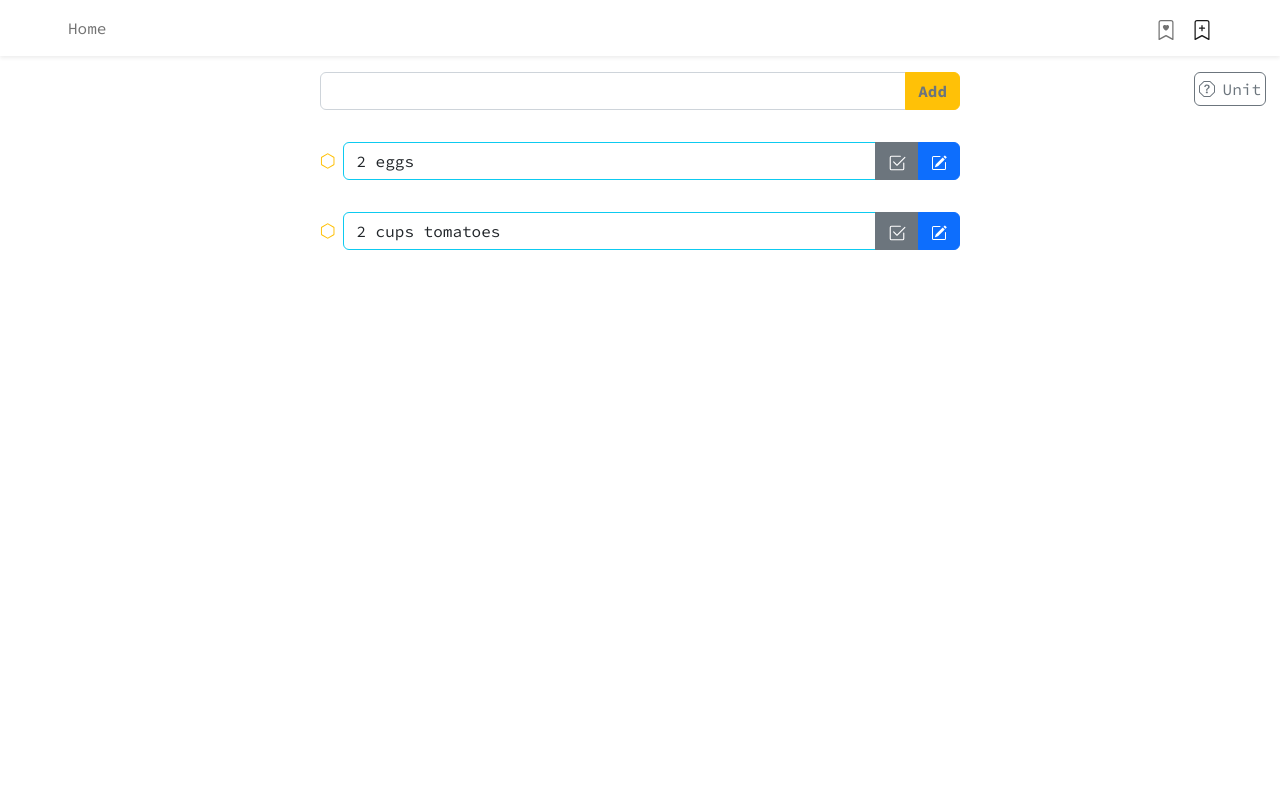
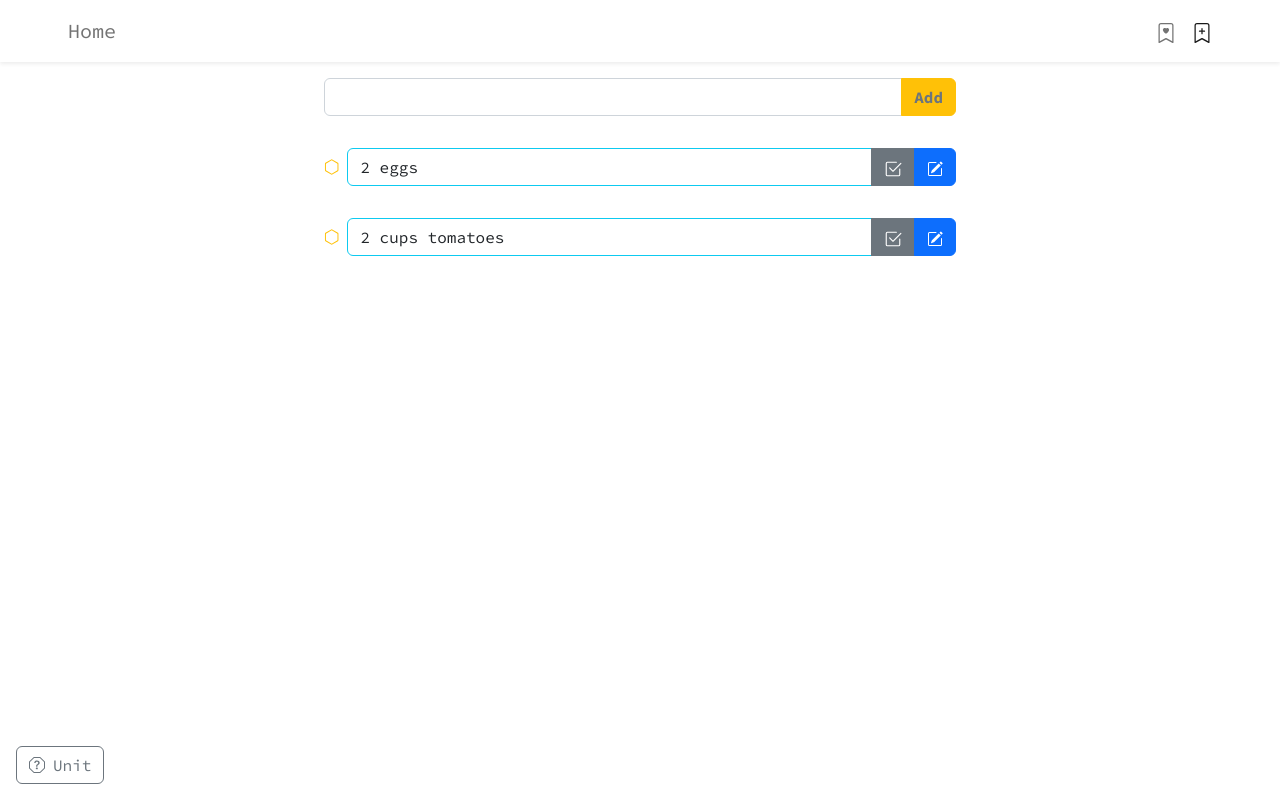
Before and after one commit to w1216linw/tobuy, a React (Create React App) app: page /tobuys in a window 1280 px wide. Built offline with nearby package versions, Linux system fonts and the light colour scheme; no server answers.

Commit message:
feat: like and add all

```diff
--- a/src/components/Ingredient.jsx
+++ b/src/components/Ingredient.jsx
@@ -1,4 +1,4 @@
-import { Button, Dropdown, Stack } from "react-bootstrap";
+import { Button, Stack } from "react-bootstrap";
 import { ingredientFormatter } from "../utilities/ingredientFormatter";
 import { useAppContext } from "../context/AppContext";
 import { addNewItem } from "../utilities/addNewItem";
--- a/src/components/Layout.jsx
+++ b/src/components/Layout.jsx
@@ -7,16 +7,16 @@ export default function Layout() {
       <Navbar className="bg-white shadow-sm mb-3 px-5">
         <Container fluid>
           <Nav>
-            <Nav.Link to={"/"} as={NavLink}>
+            <Nav.Link to={"/"} as={NavLink} className='fs-5'>
               Home
             </Nav.Link>
           </Nav>
           <Nav>
           <Nav.Link to={"/likes"} as={NavLink}>
-            <BookmarkHeart className="fs-5"/>
+            <div><span className="visually-hidden">Liked recipes</span><BookmarkHeart className="fs-5"/></div>
           </Nav.Link>
           <Nav.Link to={"/tobuys"} as={NavLink}>
-            <BookmarkPlus className="fs-5"/>
+            <div><span className="visually-hidden">Tobuy items</span><BookmarkPlus className="fs-5"/></div>
           </Nav.Link>
           </Nav>
         </Container>
--- a/src/components/RecipeCard.jsx
+++ b/src/components/RecipeCard.jsx
@@ -1,19 +1,30 @@
 import { Card, Button, Stack, Row, Col, OverlayTrigger, Tooltip } from "react-bootstrap";
 import Ingredient from "./Ingredient";
 import { HeartFill, PlusLg } from "react-bootstrap-icons";
-import { addNewItem } from "../utilities/addNewItem";
+import { likeNewRecipe, addNewItem } from "../utilities/addNewItem";
 import { useAppContext } from "../context/AppContext";
+import { ingredientFormatter } from "../utilities/ingredientFormatter";
 
 export default function RecipeCard({ recipe }) {
 
-  const { savedRecipes, setSavedRecipes } = useAppContext();
+  const { savedRecipes, setSavedRecipes, savedItems, setSavedItems } = useAppContext();
 
   const handleAddAll = () => {
+    addNewItem(ingredientFormatter(recipe.ingredients), savedItems, setSavedItems);
+  }
 
+  const handleLike = () => {
+    if(!checkLiked(recipe))
+      likeNewRecipe(recipe, savedRecipes, setSavedRecipes);
+    else
+      setSavedRecipes(savedRecipes.filter(elem => recipe.instructions !== elem.instructions));
   }
 
   const checkLiked = (recipe) => {
-    return 'id' in recipe;
+    for(let i = 0; i < savedRecipes.length; i++)
+      if(savedRecipes[i].instructions === recipe.instructions) return true;
+
+    return false
   }
 
   //Tooltips
@@ -37,6 +48,18 @@ export default function RecipeCard({ recipe }) {
         <br />
         <h3 className="lead text-primary fw-bold">Instructions:</h3>
         {recipe.instructions}
+        <br />
+        <br />
+        {
+          recipe.hasOwnProperty('servings') ?
+          <>
+          <h3 className="lead text-primary fw-bold">Servings:</h3>
+          {recipe.servings}
+          </>
+          :
+          <>
+          </>
+        }
         <Stack
           gap="2"
           direction="horizontal"
@@ -47,7 +70,8 @@ export default function RecipeCard({ recipe }) {
             delay={{ show: 150, hide: 150 }}
             overlay={likeToolTip}
           >
-            <Button variant="outline-secondary">
+            <Button variant="outline-secondary" onClick={() => handleLike()}>
+              <span className="visually-hidden">like it</span>
               <HeartFill className={`${checkLiked(recipe) ? 'text-danger' : 'text-secondary'}`}
               />
             </Button>
@@ -57,7 +81,10 @@ export default function RecipeCard({ recipe }) {
             delay={{ show: 150, hide: 150 }}
             overlay={addAllToolTip}
           >
-          <Button variant="warning"><PlusLg/></Button>
+          <Button variant="warning" onClick={() => handleAddAll()}>
+            <span className="visually-hidden">add all to tobuy</span>
+            <PlusLg/>
+          </Button>
           </OverlayTrigger>
         </Stack>
       </Card.Body>
--- a/src/components/Recipes.jsx
+++ b/src/components/Recipes.jsx
@@ -15,7 +15,7 @@ export default function Recipes() {
   };
 
   return (
-    <Container>
+    <Container id="section-search" className="pt-2" style={{minHeight: '85vh'}}>
       <Row className="justify-content-center my-5">
         <Col md="8">
           <InputGroup>
--- a/src/components/SingleItem.jsx
+++ b/src/components/SingleItem.jsx
@@ -12,11 +12,11 @@ export default function SingleItem({ item }) {
   const [input, setInput] = useState(item.name);
 
   const handleDone = () => {
-    setSavedItems (
-      savedItems.filter(elem => {
+    setSavedItems(
+      savedItems.filter((elem) => {
         return elem.id !== item.id;
       })
-    )
+    );
   };
 
   const handleEdit = () => {
@@ -55,19 +55,22 @@ export default function SingleItem({ item }) {
         </div>
       )}
 
-      <Button
-        style={{}}
-        variant="secondary"
-        onClick={() => handleDone()}
-      >
-        <Check2Square style={{fontSize: '1.125rem'}}/>
+      <Button style={{}} variant="secondary" onClick={() => handleDone()}>
+        <span className="visually-hidden">check out</span>
+        <Check2Square style={{ fontSize: "1.125rem" }} />
       </Button>
-      <Button
-        style={{}}
-        variant="primary"
-        onClick={() => handleEdit()}
-      >
-        {isEdit ? <Save2 /> : <PencilSquare />}
+      <Button style={{}} variant="primary" onClick={() => handleEdit()}>
+        {isEdit ? (
+          <>
+            <span className="visually-hidden">save</span>
+            <Save2 />
+          </>
+        ) : (
+          <>
+            <span className="visually-hidden">edit</span>
+            <PencilSquare />
+          </>
+        )}
       </Button>
     </InputGroup>
   );
--- a/src/components/UnitOffCanvas.jsx
+++ b/src/components/UnitOffCanvas.jsx
@@ -21,9 +21,9 @@ export default function OffCanvasExample() {
   return (
     <>
       <Button
+        className="unit-btn"
         variant="outline-secondary"
         onClick={toggleShow}
-        style={{ position: "fixed", top: "4.5rem", right: ".875rem", padding: '0.25rem'}}
       >
         <div className="d-flex align-items-center gap-2"><QuestionOctagon/>Unit</div>
       </Button>
@@ -33,7 +33,7 @@ export default function OffCanvasExample() {
         </Offcanvas.Header>
         <Offcanvas.Body>
           <p>US Measurement</p>
-          <div className="d-flex gap-5">
+          <div className="unit-exp | d-flex gap-5">
             <p>1 gallon = 4 quart</p>
             <p>1 quart = 2 pin</p>
             <p>1 pin = 2 cup </p>
--- a/src/index.css
+++ b/src/index.css
@@ -1,10 +1,9 @@
-@import url('https://fonts.googleapis.com/css2?family=Source+Code+Pro:wght@400;600;700&display=swap');
-
+@import url("https://fonts.googleapis.com/css2?family=Source+Code+Pro:wght@400;600;700&display=swap");
 
 :root {
-  --ff-base: 'Source Code Pro', monospace;
+  --ff-base: "Source Code Pro", monospace;
 
-  --clr-neutral: #FFE4D3;
+  --clr-neutral: #ffe4d3;
 }
 
 body {
@@ -29,6 +28,17 @@ body {
 
 /* home page */
 
+#home-intro {
+  min-height: 90vh;
+}
+
+@media (max-width: 990px) {
+  #home-intro {
+    gap: 1rem;
+    overflow: hidden;
+  }
+}
+
 .hero-text-wrapper {
   position: relative;
 }
@@ -44,23 +54,22 @@ body {
 }
 
 .bubbles::after {
-  content: '';
+  content: "";
   width: 20rem;
   left: 5vw;
   top: 15vh;
 }
 
 .bubbles::before {
-  content: '';
+  content: "";
   width: 15rem;
   left: calc(35vw - 5rem);
   bottom: calc(15vh + 5rem);
 }
 
 @media (max-width: 375px) {
-
   .bubbles::after {
-    content: '';
+    content: "";
     width: 20rem;
     left: 10rem;
     top: 10rem;
@@ -71,3 +80,18 @@ body {
     bottom: 10rem;
   }
 }
+
+/* unit off canvas */
+.unit-btn {
+  position: absolute;
+  bottom: 1rem;
+  left: 1rem;
+  padding: 0.25rem;
+}
+
+.unit-exp {
+  margin-block: 2rem;
+  flex-wrap: wrap;
+  justify-content: center;
+  gap: 0;
+}
--- a/src/pages/Home.jsx
+++ b/src/pages/Home.jsx
@@ -1,4 +1,4 @@
-import { Button, Col, Container, Row } from "react-bootstrap";
+import { Col, Container, Row } from "react-bootstrap";
 import cook from "../assets/cook.jpg";
 import cookSingle from "../assets/cook-single.jpg";
 import Recipes from '../components/Recipes'
@@ -6,19 +6,14 @@ export default function Home() {
   return (
     <>
     <Container fluid>
-      <Row className="align-items-center" style={{ height: "95vh" }}>
+      <Row id='home-intro' className="align-items-center">
         <Col md={12} lg={6} className="hero-text-wrapper d-flex align-items-center">
           <div style={{ width: 'clamp(20rem, 35vw + 10rem, 40rem)'}} className=" mx-auto">
             <p style={{ fontSize: "clamp(1.5rem, 3vw, 3rem)" }}>
               Make it easy to find recipes and remind what you need to buy with
               one click!
             </p>
-            <Button
-              style={{ width: "7rem", height: "3rem", fontSize: '1.25rem',fontWeight: "600" }}
-              variant="warning"
-              >
-              More
-            </Button>
+            <a href="#section-search" className="btn btn-warning text-uppercase fw-bold px-4 py-2">try it</a>
             <div className="bubbles"></div>
           </div>
         </Col>
@@ -29,13 +24,13 @@ export default function Home() {
             <img
               src={cookSingle}
               style={{ width: "clamp(20rem, 35vw + 8rem, 50rem)" }}
-              alt="cook image and created by pikisuperstar on Freepik"
+              alt="cook illustration created by pikisuperstar on Freepik"
               />
           </picture>
         </Col>
       </Row>
     </Container>
-    <Recipes />
+    <Recipes/>
     </>
   );
 }
--- a/src/pages/Tobuys.jsx
+++ b/src/pages/Tobuys.jsx
@@ -24,7 +24,7 @@ export default function Tobuys() {
 
   return (
     <>
-      <InputGroup className="mx-auto mb-3" style={{ maxWidth: "40rem" }}>
+      <InputGroup className="mx-auto mb-3 px-1" style={{ maxWidth: "40rem" }}>
         <Form.Control
           ref={inputRef}
           aria-label="Item add into the to buy list"
@@ -34,7 +34,7 @@ export default function Tobuys() {
           Add
         </Button>
       </InputGroup>
-      <Container fluid="true" className="mx-auto" style={{ maxWidth: "40rem" }}>
+      <Container fluid="true" className="px-1 mx-auto" style={{ maxWidth: "40rem" }}>
         {savedItems.length < 1 ? (
           <h1 className="text-center">Go Add Some Items.</h1>
         ) : (
--- a/src/utilities/addNewItem.js
+++ b/src/utilities/addNewItem.js
@@ -1,8 +1,18 @@
 import {v4 as uuidv4} from 'uuid';
 
 const addNewItem = (value, arr, fn) => {
-  const newItem = { id: uuidv4(), name: value};
+  if( typeof value === 'object') {
+    const newArr = value.map(elem => ({id: uuidv4(), name: elem}));
+    fn([...arr, ...newArr]);
+  } else {
+    const newItem = { id: uuidv4(), name: value};
+    fn([...arr, newItem]);
+  }
+}
+
+const likeNewRecipe = (recipes, arr, fn) => {
+  const newItem = { id: uuidv4(), ...recipes};
   fn([...arr, newItem]);
 }
 
-export { addNewItem };
+export { addNewItem, likeNewRecipe };
--- a/src/utilities/default.js
+++ b/src/utilities/default.js
@@ -4,7 +4,8 @@ export const defaultRecipes = [
   {
     id: uuidv4(),
     title: "Tomato fried egg",
-    ingredients: "2 cups tomatoes|2 eggs|salt to taste|sugar to taste|1 tbs green onions", instructions: "First, stir the eggs and scramble them until they become solid. Put eggs aside, then scramble tomatoes til they become juicy. Then put the eggs in, add salt, sugar, and green onion. Wait for 20 seconds to serve."
+    ingredients: "2 cups tomatoes|2 eggs|salt to taste|sugar to taste|1 tbs green onions",
+    instructions: "First, stir the eggs and scramble them until they become solid. Put eggs aside, then scramble tomatoes til they become juicy. Then put the eggs in, add salt, sugar, and green onion. Wait for 20 seconds to serve."
   },
 ];
 
```
